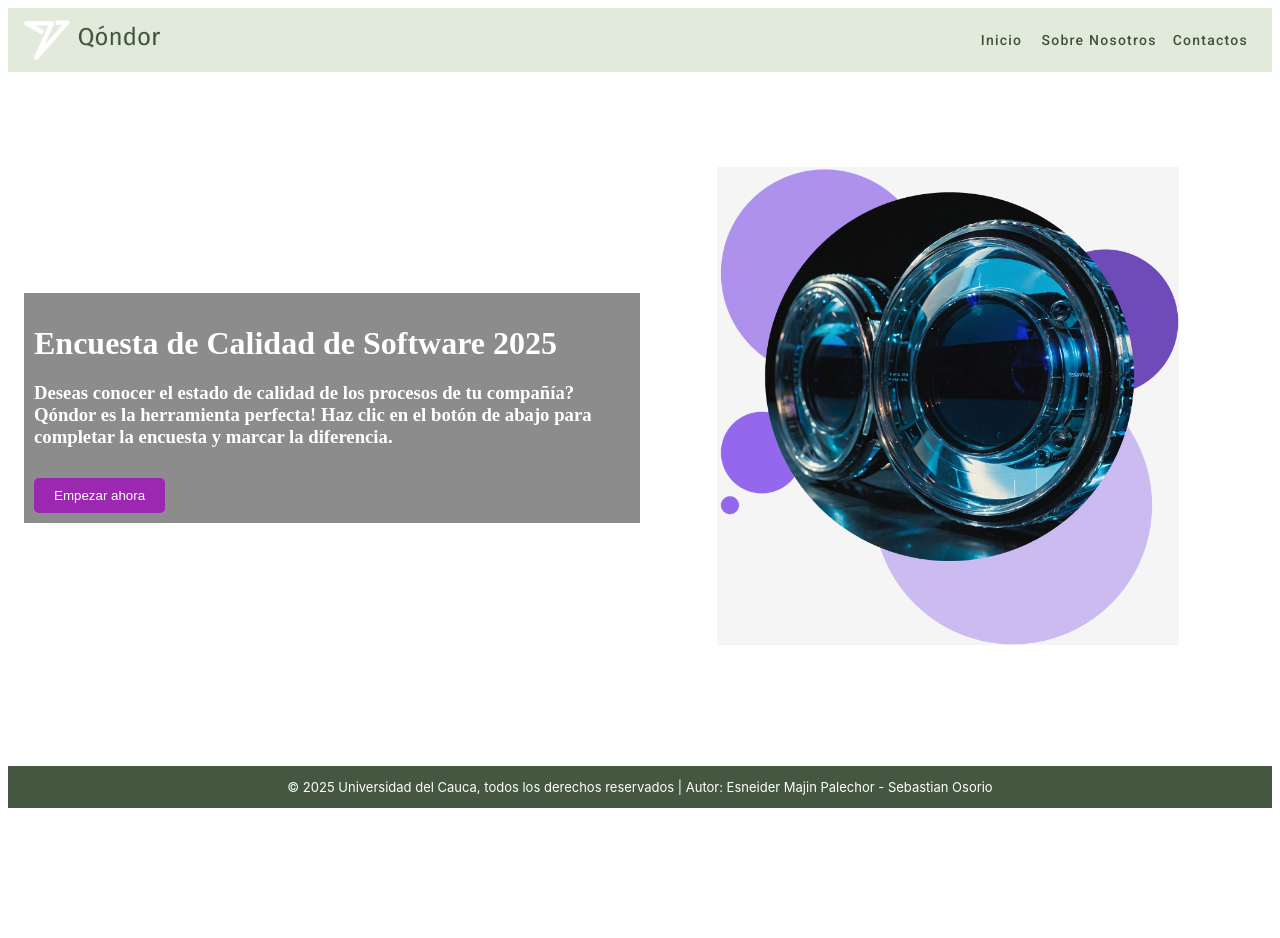
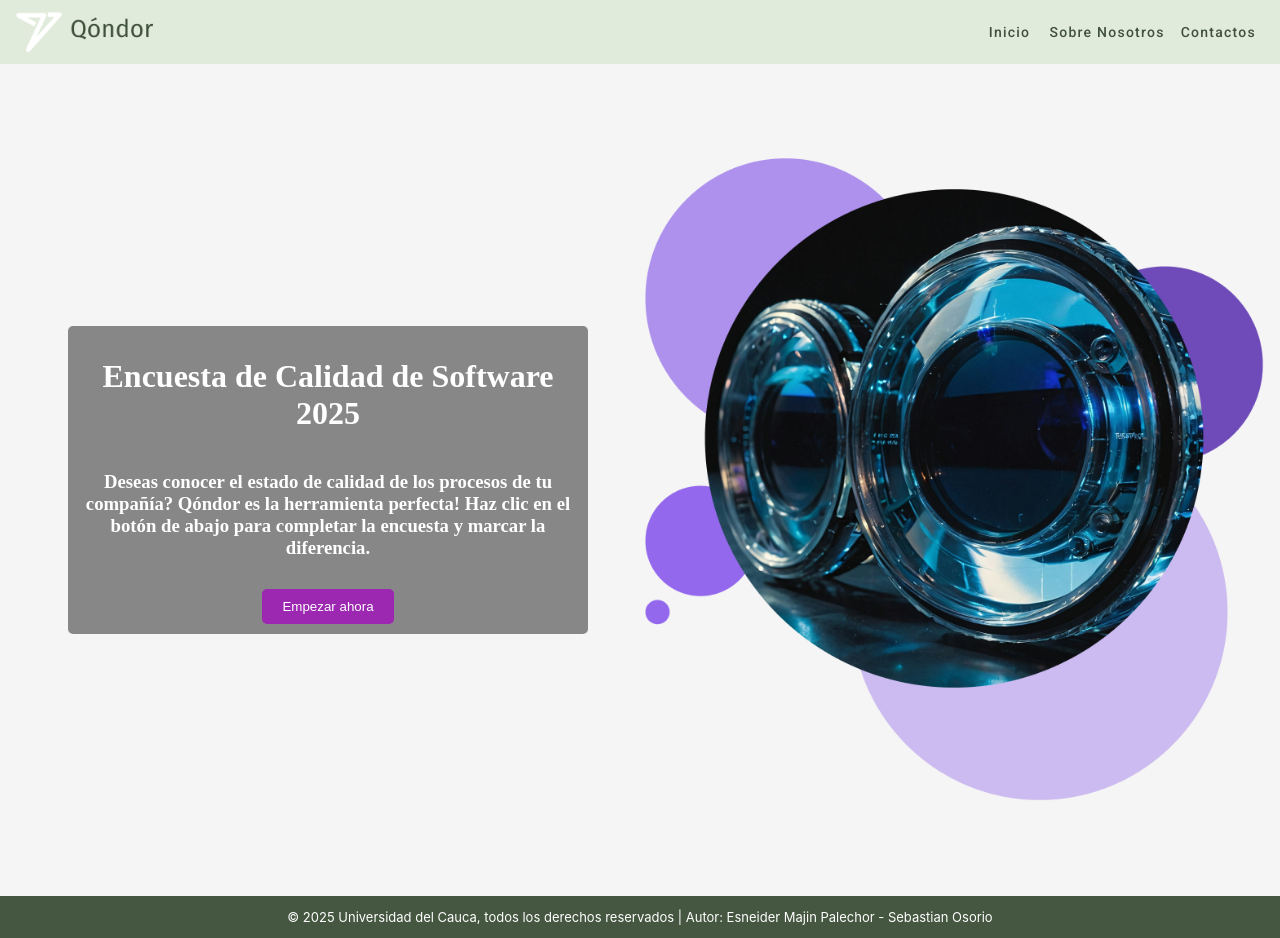
Before and after one commit to EsneiderMajin/ObservatorioSoftware, an Angular app in the folder Front/front-Observatorio/: page / in a window 1280 px wide. Before the commit this address led to /home. Before the commit the page ends 816 px from the top, so only its background shows below. Built offline with nearby package versions, Linux system fonts and the light colour scheme.

Commit message:
ajustes de diseño

```diff
--- a/Front/front-Observatorio/src/app/app.component.css
+++ b/Front/front-Observatorio/src/app/app.component.css
@@ -11,6 +11,7 @@ app-header {
 .main-content {
   flex: 1;
   padding: 16px;
+  background-color: #f5f5f5;
 }
 
 .footer-toolbar {
--- a/Front/front-Observatorio/src/app/app.module.ts
+++ b/Front/front-Observatorio/src/app/app.module.ts
@@ -27,10 +27,10 @@ import { CuestionarioComponent } from './pages/cuestionario/cuestionario.compone
 
 const routes: Routes = [
   {
-    path:'',redirectTo:'/home',pathMatch:'full'
+    path:'',redirectTo:'/',pathMatch:'full'
   },
   {
-    path:'home', component: HomeComponent
+    path:'', component: HomeComponent
   },
   {
     path:'login', component: LoginComponent
--- a/Front/front-Observatorio/src/app/pages/Home/home.component.css
+++ b/Front/front-Observatorio/src/app/pages/Home/home.component.css
@@ -1,24 +1,27 @@
 .container {
+  display: flex;
+  align-items: center;
+  height: 100vh;
+  background-color: #f5f5f5;
+}
+
+.left-column {
+  width: 50%;
   display: flex;
   justify-content: center;
   align-items: center;
-  height: 80vh;
-}
-
-.image-container {
-  flex: 2;
-}
-
-.img-fluid {
-  width: 75%;
-  height: auto;
 }
 
 .form-container {
   background-color: #00000073;
   padding: 10px;
-  /* border-radius: 5px;
-  flex: 1; */
+  width: 80%;
+  text-align: center;
+  border-radius: 5px;
+  display: flex;
+  flex-direction: column;
+  justify-content: center;
+  align-items: center;
 }
 
 h1 {
@@ -40,10 +43,12 @@ h3 {
   cursor: pointer;
 }
 
-.left-column {
+.right-column {
+  position: relative;
   width: 50%;
 }
-.right-column {
-  width: 50%;
-  text-align: center;
+
+.img-fluid {
+  width: 100%;
+  height: auto;
 }
--- a/Front/front-Observatorio/src/app/pages/contact/contact.component.css
+++ b/Front/front-Observatorio/src/app/pages/contact/contact.component.css
@@ -7,7 +7,7 @@
 
 .contact-container {
   text-align: center;
-  background: #ffffff;
+  background: #f5f5f5;
   color: #3D6D1A;
   padding-bottom: 50px;
 
@@ -42,7 +42,7 @@
     background-color: #815CCE;
     color: white;
     width: 40%;
-    margin-top: 30px;
+    margin-top: 1px;
   }
 
 }
--- a/Front/front-Observatorio/src/app/pages/contact/contact.component.html
+++ b/Front/front-Observatorio/src/app/pages/contact/contact.component.html
@@ -16,7 +16,7 @@
             <div class="input-group">
                 <mat-form-field appearance="outline">
                     <mat-label>Escribe tu mensaje aquí...</mat-label>
-                    <textarea matInput formControlName="mensaje" placeholder="Escribe tu mensaje aquí..."></textarea>
+                    <input matInput formControlName="mensaje" placeholder="Escribe tu mensaje aquí...">
                 </mat-form-field>
             </div>
             <button mat-raised-button class="button-send" type="submit">Enviar</button>
--- a/Front/front-Observatorio/src/app/pages/header/header.component.html
+++ b/Front/front-Observatorio/src/app/pages/header/header.component.html
@@ -2,7 +2,7 @@
     <img src="assets/logoqondor.png" alt="Flag Icon" class="icon">
 
     <span class="spacer"></span>
-    <button mat-button routerLink="/home">Inicio</button>
+    <button mat-button routerLink="/">Inicio</button>
     <!-- <button mat-button routerLink="/cuestionario">Cuestionario</button> -->
     <!-- <button mat-button routerLink="/login">Iniciar Sesion</button> -->
     <button mat-button routerLink="/state">Sobre Nosotros</button>
--- a/Front/front-Observatorio/src/index.html
+++ b/Front/front-Observatorio/src/index.html
@@ -12,7 +12,7 @@
   <link href="https://fonts.googleapis.com/css2?family=Roboto:wght@300;400;500&display=swap" rel="stylesheet">
   <link href="https://fonts.googleapis.com/icon?family=Material+Icons" rel="stylesheet">
 </head>
-<body style="background-color: white;">
+<body class="container-max">
   <app-root></app-root>
 </body>
 </html>
--- a/Front/front-Observatorio/src/styles.css
+++ b/Front/front-Observatorio/src/styles.css
@@ -1,24 +1,5 @@
-/* You can add global styles to this file, and also import other style files */
+.container-max{
+    margin: 0;
+    padding: 0;
 
-/* html, body { height: 100%; }
-body { margin: 0; font-family: Roboto, "Helvetica Neue", sans-serif; }
-
-
-mat-toolbar.footer-toolbar {
-    background-color: #4A4A4A !important;
-    color: white;
-    display: flex;
-    align-items: center;
-    justify-content: center;
-    font-family: 'Roboto', sans-serif;
 }
-
-mat-toolbar.footer-toolbar .container {
-    width: 100%;
-    text-align: center;
-}
-
-mat-toolbar.footer-toolbar p {
-    margin: 0.5rem 0;
-    font-size: 14px;
-} */
```
